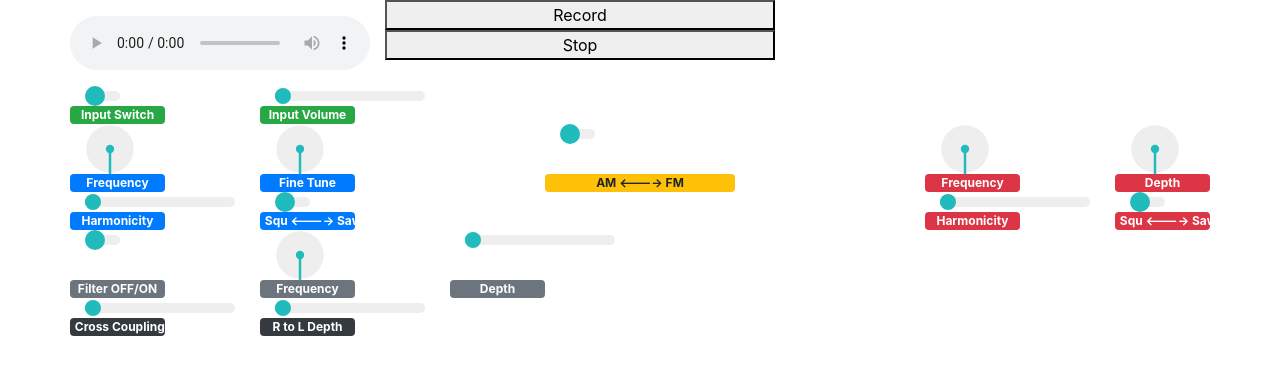
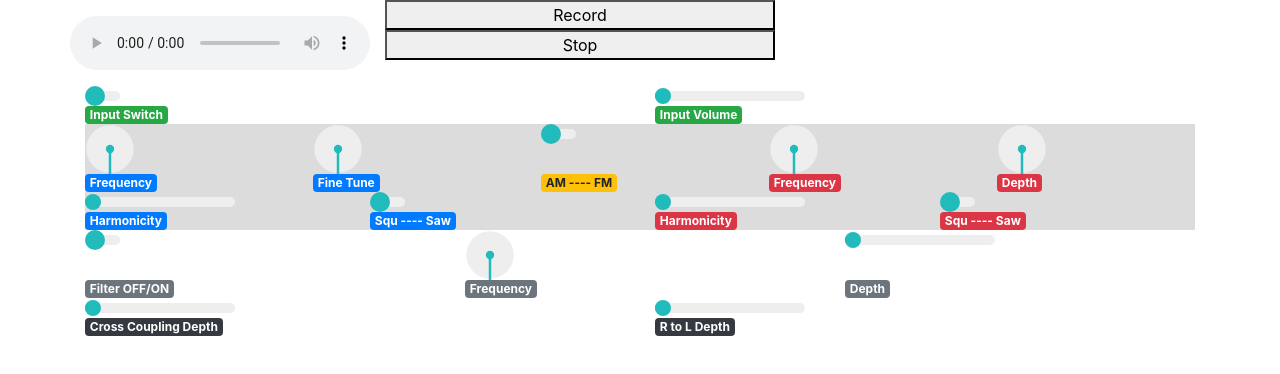
Before and after one commit to daniel-mckemie/semi-modular-synth, a plain HTML site: page public/index.html in a window 1280 px wide. Drawn offline with nearby package versions, Linux system fonts and the light colour scheme.

Commit message:
flexbox styled

```diff
--- a/public/index.html
+++ b/public/index.html
@@ -18,96 +18,133 @@
       </div>
       <div class="col"></div>
     </div>
-
     <!-- Input switches -->
+    <div class="inputs">
       <div class="row">
-      <div class="col-1" id="input-switch"></div>
-      <div class="col-1"></div>
-      <div class="col-1" id="user-vol"></div>
+        <div class="col">
+          <div id="input-switch"></div>
+        </div>
+        <div class="col">
+          <div id="user-vol"></div>
+        </div>
       </div>
       <div class="row">
-      <div class="col-1 badge badge-success">Input Switch</div>
-      <div class="col-1"></div>
-      <div class="col-1 badge badge-success">Input Volume</div>
+        <div class="col">
+          <div class="badge badge-success">Input Switch</div>
         </div>
-
+        <div class="col">
+          <div class="badge badge-success">Input Volume</div>
+        </div>
+      </div>
+    </div>
     <!-- Complex Oscillator -->
+    <div class="complex-osc">
       <div class="row">
-      <div class="col-1" id="am-freq-dial"></div>
-      <div class="col-1"></div>
-      <div class="col-1" id="am-tune-dial"></div>
-      <div class="col-2"></div>
-      <div class="col-2" id="mod-type"></div>
-      <div class="col-2"></div>
-      <div class="col-1" id="fm-freq-dial"></div>
-      <div class="col-1"></div>
-      <div class="col-1" id="fm-mod-index"></div>
+        <div class="col">
+          <div id="am-freq-dial"></div>
         </div>
-
+        <div class="col">
+          <div id="am-tune-dial"></div>
+        </div>
+        <div class="col">
+          <div id="mod-type"></div>
+        </div>
+        <div class="col">
+          <div id="fm-freq-dial"></div>
+        </div>
+        <div class="col">
+          <div id="fm-mod-index"></div>
+        </div>
+      </div>
       <div class="row">
-      <div class="col-1 badge badge-primary">Frequency</div>
-      <div class="col-1"></div>
-      <div class="col-1 badge badge-primary">Fine Tune</div>
-      <div class="col-2"></div>
-      <div class="col-2 badge badge-warning">AM <----> FM</div>
-      <div class="col-2"></div>
-      <div class="col-1 badge badge-danger">Frequency</div>
-      <div class="col-1"></div>
-      <div class="col-1 badge badge-danger"">Depth</div>
+        <div class="col">
+          <div class="badge badge-primary">Frequency</div>
         </div>
-
+        <div class="col">
+          <div class="badge badge-primary">Fine Tune</div>
+        </div>
+        <div class="col">
+          <div class="badge badge-warning">AM ---- FM</div>
+        </div>
+        <div class="col">
+          <div class="badge badge-danger">Frequency</div>
+        </div>
+        <div class="col">
+          <div class="badge badge-danger">Depth</div>
+        </div>
+      </div>
       <div class="row">
-      <div class="col-1" id="am-harm-slider"></div>
-      <div class="col-1"></div>
-      <div class="col-1" id="am-mod-switch"></div>
-      <div class="col-6"></div>
-      <div class="col-1" id="fm-harm-slider"></div>
-      <div class="col-1"></div>
-      <div class="col-1" id="fm-mod-switch"></div>
+        <div class="col">
+          <div id="am-harm-slider"></div>
         </div>
-
+        <div class="col">
+          <div id="am-mod-switch"></div>
+        </div>
+        <div class="col">
+          <div id="fm-harm-slider"></div>
+        </div>
+        <div class="col">
+          <div id="fm-mod-switch"></div>
+        </div>
+      </div>
       <div class="row">
-      <div class="col-1 badge badge-primary">Harmonicity</div>
-      <div class="col-1"></div>
-      <div class="col-1 badge badge-primary">Squ <----> Saw</div>
-      <div class="col-6"></div>
-      <div class="col-1 badge badge-danger">Harmonicity</div>
-      <div class="col-1"></div>
-      <div class="col-1 badge badge-danger">Squ <----> Saw</div>
+        <div class="col">
+          <div class="badge badge-primary">Harmonicity</div>
         </div>
-
-
+        <div class="col">
+          <div class="badge badge-primary">Squ ---- Saw</div>
+        </div>
+        <div class="col">
+          <div class="badge badge-danger">Harmonicity</div>
+        </div>
+        <div class="col">
+          <div class="badge badge-danger">Squ ---- Saw</div>
+        </div>
+      </div>
+    </div>
     <!-- Noise/Filter Source -->
+    <div class="noise-source">
       <div class="row">
-      <div class="col-1" id="filter-switch"></div>
-      <div class="col-1"></div>
-      <div class="col-1" id="noise-freq-dial"></div>
-      <div class="col-1"></div>
-      <div class="col-1" id="noise-depth-slider"></div>
+        <div class="col">
+          <div id="filter-switch"></div>
         </div>
-
+        <div class="col">
+          <div id="noise-freq-dial"></div>
+        </div>
+        <div class="col">
+          <div id="noise-depth-slider"></div>
+        </div>
+      </div>
       <div class="row">
-      <div class="col-1 badge badge-secondary">Filter OFF/ON</div>
-      <div class="col-1"></div>
-      <div class="col-1 badge badge-secondary">Frequency</div>
-      <div class="col-1"></div>
-      <div class="col-1 badge badge-secondary">Depth</div>
+        <div class="col">
+          <div class="badge badge-secondary">Filter OFF/ON</div>
         </div>
-
-
+        <div class="col">
+          <div class="badge badge-secondary">Frequency</div>
+        </div>
+        <div class="col">
+          <div class="badge badge-secondary">Depth</div>
+        </div>
+      </div>
+    </div>
+    <div class="feedback-controls">
       <div class="row">
-      <div class="col-1" id="cross-couple-slider"></div>
-      <div class="col-1"></div>
-      <div class="col-1" id="delay-depth-slider"></div>
+        <div class="col">
+          <div id="cross-couple-slider"></div>
         </div>
-
+        <div class="col">
+          <div id="delay-depth-slider"></div>
+        </div>
+      </div>
       <div class="row">
-      <div class="col-1 badge badge-dark">Cross Coupling Depth</div>
-      <div class="col-1"></div>
-      <div class="col-1 badge badge-dark">R to L Depth</div>
+        <div class="col">
+          <div class="badge badge-dark">Cross Coupling Depth</div>
         </div>
-
-
+        <div class="col">
+          <div class="badge badge-dark">R to L Depth</div>
+        </div>
+      </div>
+    </div>
   </div>
   <script src="sound.js"></script>
   <script src="interface.js"></script>
--- a/public/interface.js
+++ b/public/interface.js
@@ -1,4 +1,5 @@
 // Interface setup
+
 
 
 // User Input/Microphone ON/OFF
--- a/public/sound.js
+++ b/public/sound.js
@@ -1,4 +1,4 @@
-// Components go from bottom up...
+
 // (Source --> Effects --> Output)
 
 // Cross coupling feedback environment...
--- a/public/style.css
+++ b/public/style.css
@@ -1,3 +1,6 @@
+.complex-osc {
+  background-color: #dcdcdc;
+}
 
 audio {
   display: block;
```
Lines whose indentation alone changed are shown as unchanged.
